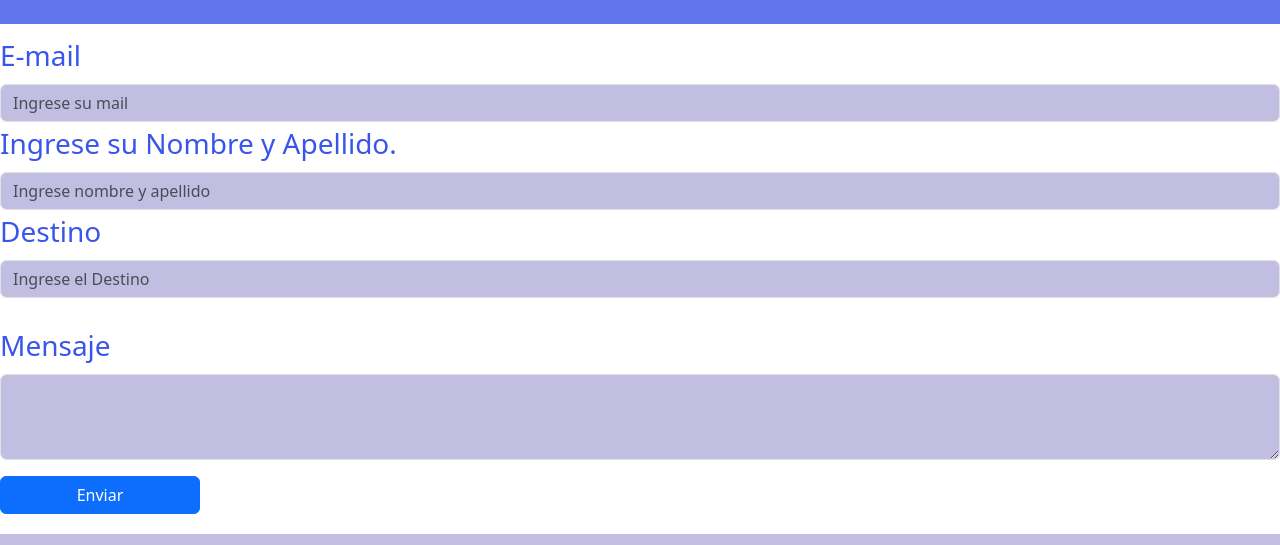
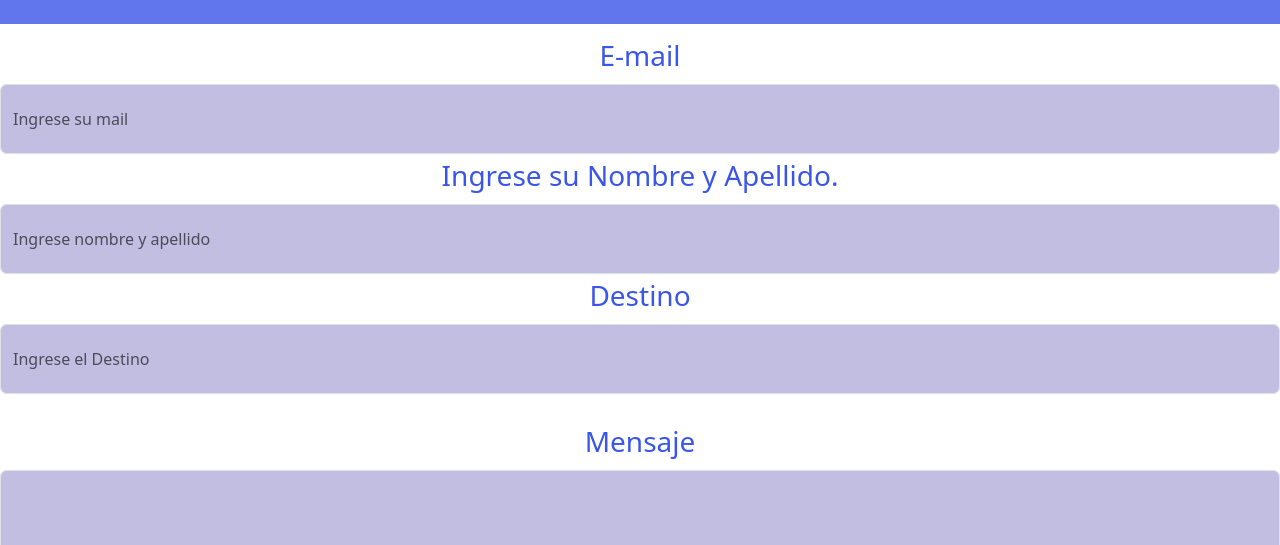
Before and after one commit to NicolasRodriguezmza/proyecto-nicolasraulrodriguez-coder, a website: page pages/contacto.html in a window 1280 px wide. Shown: the part 97-642 px from the top of the page. Drawn offline with nearby package versions, Linux system fonts and the light colour scheme.

Commit message:
ultima entrega

```diff
--- a/stylescss/style.scss
+++ b/stylescss/style.scss
@@ -2,6 +2,7 @@
     padding: 0;
     margin: 0;
     box-sizing: border-box;
+    max-height: 100vh;
 }
 
 //Variables
@@ -21,7 +22,7 @@ $color-secundario: rgb(194, 190, 226);
 
 body {
     background-color: white;
-    min-height: 100vh;
+    max-height: 100vh;
 }
 
 //Encabezado
@@ -204,6 +205,7 @@ main {
                 font-weight: 800;
                 margin: 20px;
                 padding: 5px;
+                opacity: 0.8;
             }
 
         }
@@ -218,6 +220,7 @@ main {
                 font-weight: 800;
                 margin: 20px;
                 padding: 5px;
+                opacity: 0.8;
             }
         }
         .destino3 {
@@ -231,6 +234,7 @@ main {
                 font-weight: 800;
                 margin: 20px;
                 padding: 5px;
+                opacity: 0.8;
             }
         }
         .destino4 {
@@ -244,6 +248,7 @@ main {
                 font-weight: 800;
                 margin: 20px;
                 padding: 5px;
+                opacity: 0.8;
             }
         }
 
@@ -258,6 +263,7 @@ main {
                 font-weight: 800;
                 margin: 20px;
                 padding: 5px;
+                opacity: 0.8;
             }
         }
 
@@ -272,10 +278,40 @@ main {
                 font-weight: 800;
                 margin: 20px;
                 padding: 5px;
+                opacity: 0.8;
+
             }
         }
+
     }
      //Fin Page - Destinos
+
+     form{
+
+     .mb-3{
+        text-align: center;
+        input{
+            height: 70px;
+
+        }
+        .form-control{
+            width: 100%;
+            max-width: 1500px;
+            margin: 0 auto;
+        }
+
+     }
+     .btn-primary{
+        display: block;
+        width: 100%;
+        max-width: 800px;
+        margin: 0 auto;
+        margin-bottom: 10px;
+        height: 50px;
+    }
+
+
+    }
 }
 //Fin de Main
 
@@ -333,6 +369,9 @@ main {
 
 
 @media screen and (max-width: 425px) {
+    .juntos{
+        font-size: 100px;
+    }
     .experiencia {
         display: flex;
         flex-direction: column;
```
Also changed, not shown: index.html (+6 -2 lines), css/style.css, images/mar del plata.jpg (added), images/rosarionueva (1).jpg (added), images/rosarionueva.jpg (added), pages/contacto.html (line endings or trailing spaces), 3 other files.
